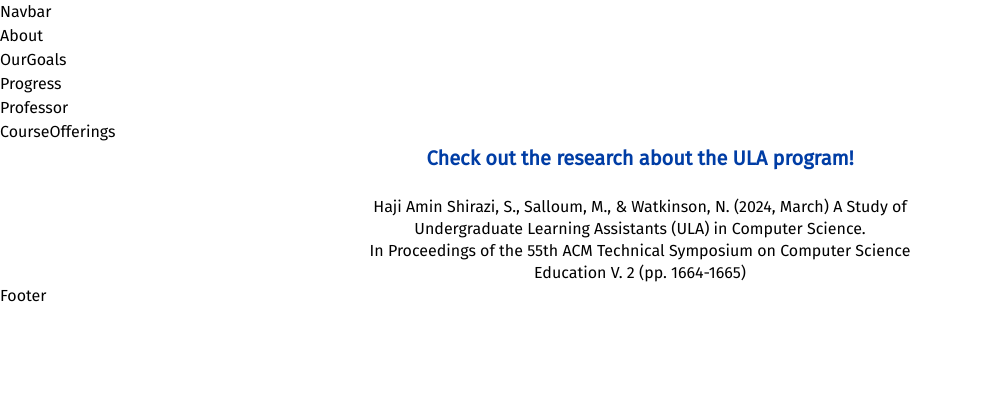
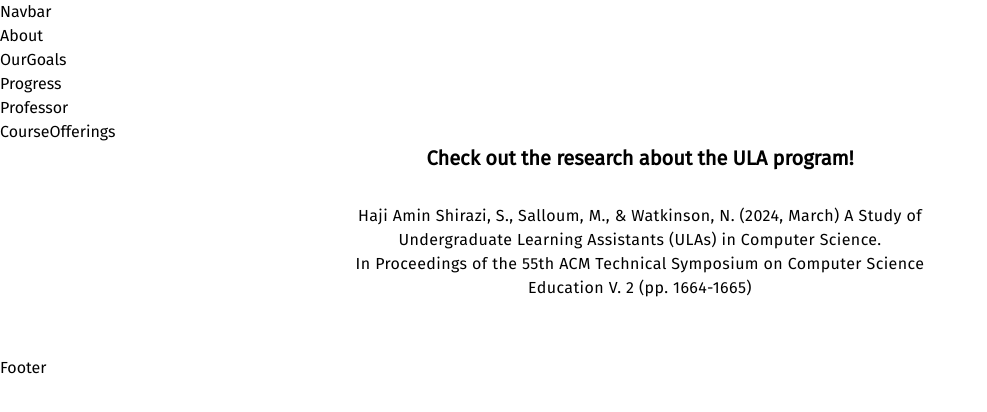
Before and after one commit to acm-ucr/cse-ula, a Next.js app: page /about in a window 1280 px wide. Shown: the top 412 px of the page, without its empty margins (0-987 px from the left). Built offline with nearby package versions, Linux system fonts and the light colour scheme.

Commit message:
Citations Text Revision

```diff
--- a/src/components/about/Citations.tsx
+++ b/src/components/about/Citations.tsx
@@ -1,28 +1,25 @@
+import Link from "next/link";
+
 const Citations = () => {
   return (
-    <div className="flex w-full items-center justify-center bg-white px-4">
-      <div className="w-1/2 max-w-xl text-center text-black">
-        <h2 className="text-xl font-bold">
-          <a
+    <div className="flex justify-center px-4 text-black">
+      <div className="mb-6 w-1/2 text-center text-xl font-bold">
+        Check out the research about the ULA program!
+        <p className="my-8 text-base font-normal tracking-wide">
+          <Link
             href="https://dl.acm.org/doi/abs/10.1145/3626253.3635630"
             target="_blank"
             rel="noopener noreferrer"
-            className="text-ula-blue-primary hover:underline"
+            className="hover:underline"
           >
-            Check out the research about the ULA program!
-          </a>
-        </h2>
-        <br></br>
-        <div>
-          <p className="leading-snug">
             Haji Amin Shirazi, S., Salloum, M., & Watkinson, N. (2024, March) A
-            Study of Undergraduate Learning Assistants (ULA) in Computer
+            Study of Undergraduate Learning Assistants (ULAs) in Computer
             Science.
-            <br></br>
+            <br />
             In Proceedings of the 55th ACM Technical Symposium on Computer
             Science Education V. 2 (pp. 1664-1665)
-          </p>
-        </div>
+          </Link>
+        </p>
       </div>
     </div>
   );
```
